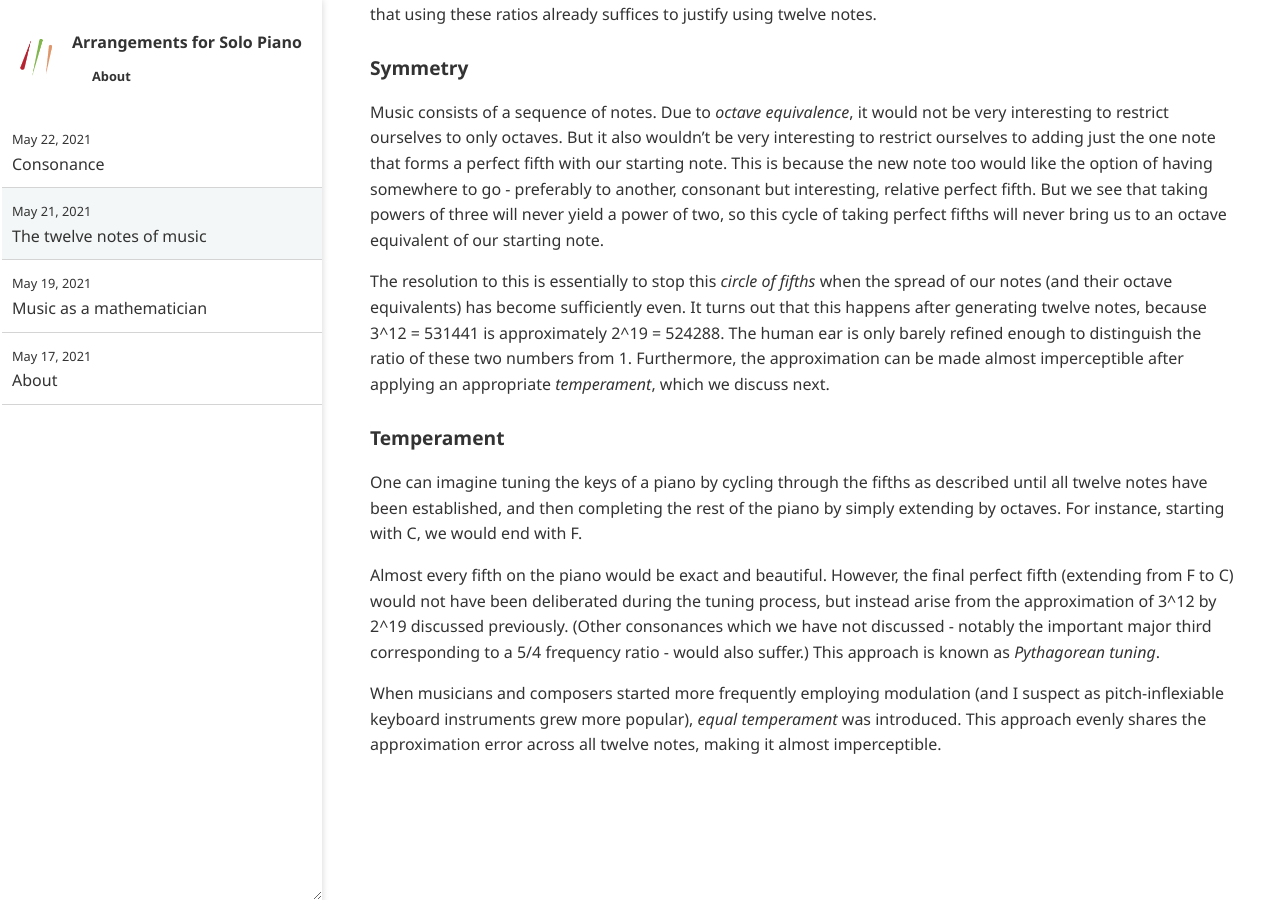
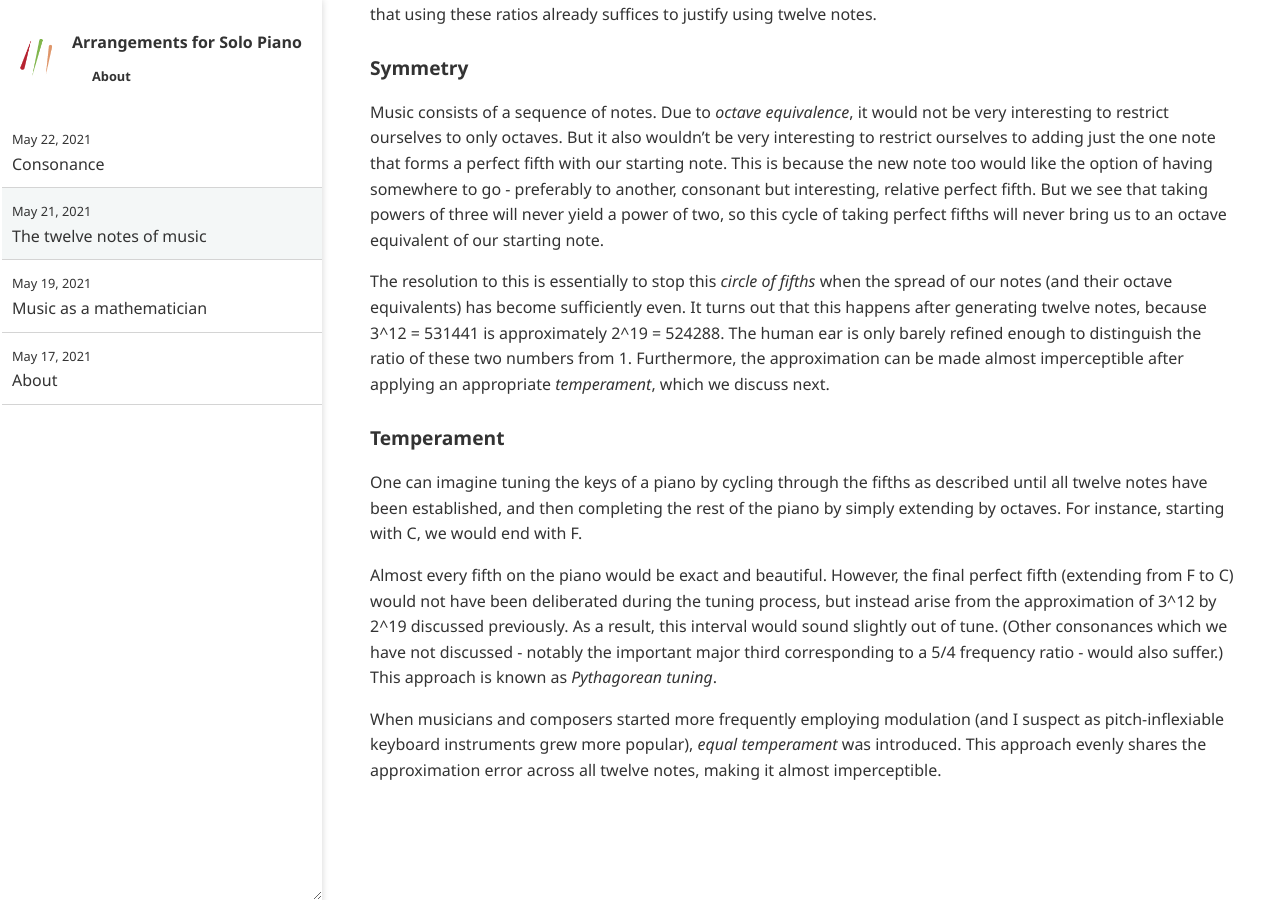
Before and after one commit to ansyblenetwork/arrpiano, a Jekyll site: the page built from _posts/2021-05-21-twelve-notes.md, in a window 1280 px wide and 900 px high, scrolled down 1214 px. Built offline with Jekyll 4.4.1, drawn with Linux system fonts in a browser that asks for light colours.

Commit message:
Update 2021-05-21-twelve-notes.md

```diff
--- a/_posts/2021-05-21-twelve-notes.md
+++ b/_posts/2021-05-21-twelve-notes.md
@@ -41,6 +41,6 @@
 
 One can imagine tuning the keys of a piano by cycling through the fifths as described until all twelve notes have been established, and then completing the rest of the piano by simply extending by octaves. For instance, starting with C, we would end with F.
 
-Almost every fifth on the piano would be exact and beautiful. However, the final perfect fifth (extending from F to C) would not have been deliberated during the tuning process, but instead arise from the approximation of 3^12 by 2^19 discussed previously. (Other consonances which we have not discussed - notably the important major third corresponding to a 5/4 frequency ratio - would also suffer.) This approach is known as _Pythagorean tuning_.
+Almost every fifth on the piano would be exact and beautiful. However, the final perfect fifth (extending from F to C) would not have been deliberated during the tuning process, but instead arise from the approximation of 3^12 by 2^19 discussed previously. As a result, this interval would sound slightly out of tune. (Other consonances which we have not discussed - notably the important major third corresponding to a 5/4 frequency ratio - would also suffer.) This approach is known as _Pythagorean tuning_.
 
 When musicians and composers started more frequently employing modulation (and I suspect as pitch-inflexiable keyboard instruments grew more popular), _equal temperament_ was introduced. This approach evenly shares the approximation error across all twelve notes, making it almost imperceptible.
```
